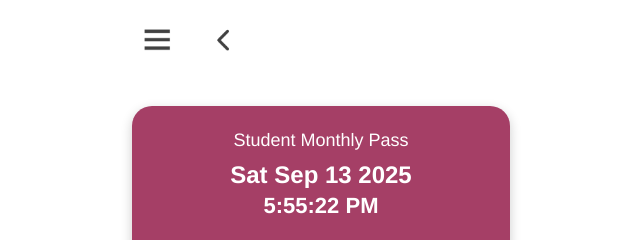
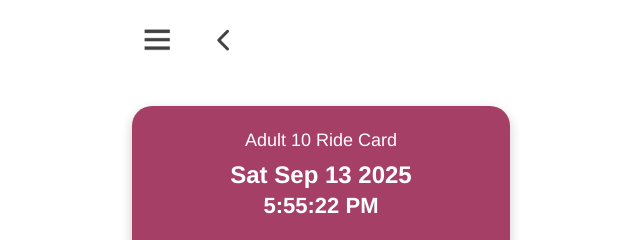
Before and after one commit to KTMcitynepal/transit, a plain HTML site: page index.html in a window 1280 px wide. Shown: the top 240 px of the page, 298-938 px from the left. Drawn offline with Linux system fonts and the light colour scheme.

Commit message:
Update index.html

```diff
--- a/index.html
+++ b/index.html
@@ -16,7 +16,7 @@
     </div>
     <div class="app">
         <div class="container">
-            <div class="header">Student Monthly Pass</div>
+            <div class="header">Adult 10 Ride Card</div>
             <div class="date" id="date"></div>
             <div class="time" id="time"></div>
             <div class="transit">Barrie Transit</div>
```
